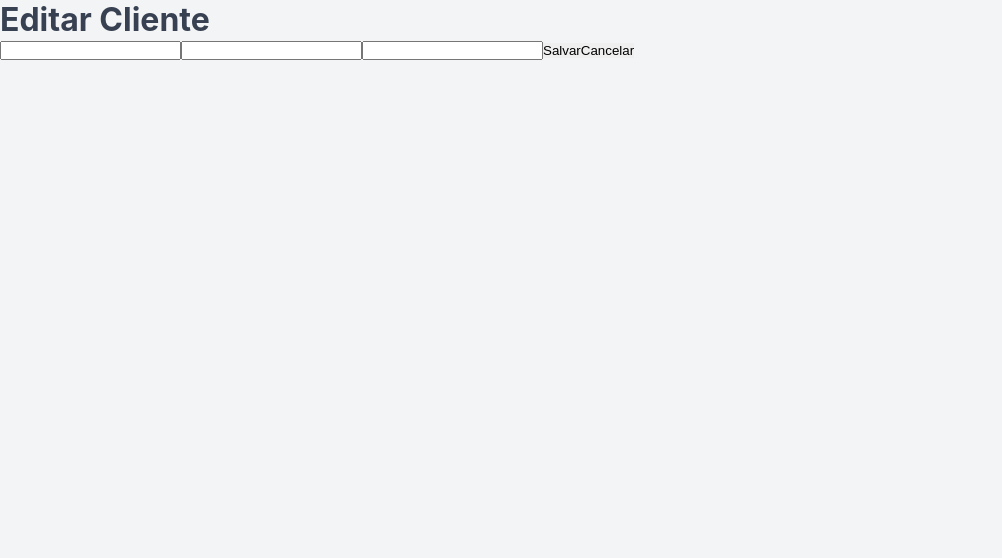
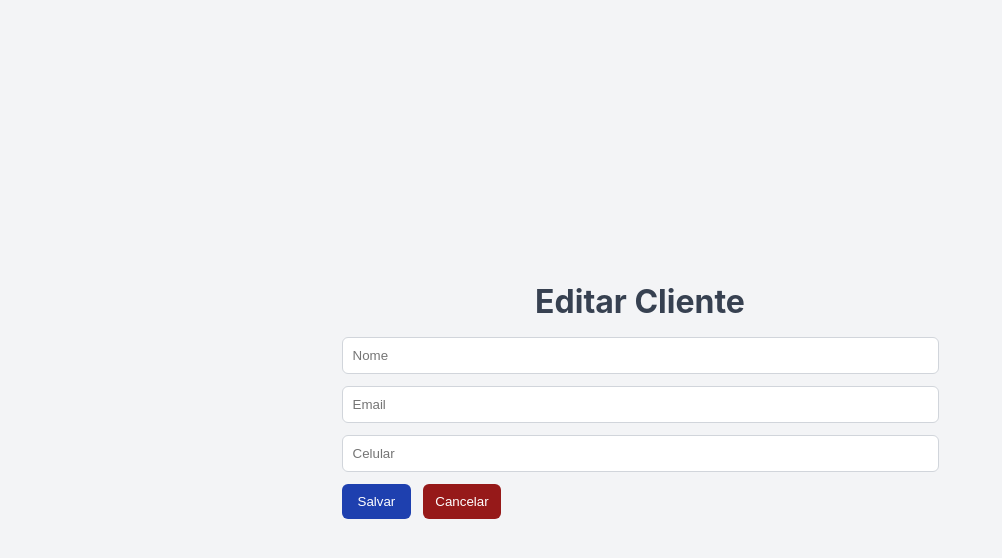
Before and after one commit to Adriel-Rocha/simplebiz-manager, a React (Vite) app in the folder frontend/: page /clients/1 in a window 1280 px wide. Shown: the top 558 px of the page, without its empty margins (0-1002 px from the left). Built offline with nearby package versions, Linux system fonts and the light colour scheme; no server answers.

Commit message:
feat: style client form page

```diff
--- a/frontend/src/pages/clients/ClientForm/index.jsx
+++ b/frontend/src/pages/clients/ClientForm/index.jsx
@@ -1,6 +1,7 @@
 import { useEffect, useState } from "react";
 import { createClient, getClientById, updateClient } from "../../../api/clientService";
 import { useNavigate, useParams } from "react-router-dom";
+import './styles.css';
 
 export default function ClientForm() {
   const [form, setForm] = useState({
@@ -49,18 +50,18 @@ export default function ClientForm() {
   }
 
   return (
-    <div>
+    <div className="form-container">
       <h1>{id ? "Editar Cliente" : "Novo Cliente"}</h1>
 
-      <form onSubmit={handleSubmit}>
-        <input name="name" value={form.name} onChange={handleChange} />
-        <input name="email" value={form.email} onChange={handleChange} />
-        <input name="phone" value={form.phone} onChange={handleChange} />
+      <form onSubmit={handleSubmit} className="client-form">
+        <input name="name" value={form.name} placeholder="Nome" onChange={handleChange} />
+        <input name="email" value={form.email} placeholder="Email" onChange={handleChange} />
+        <input name="phone" value={form.phone} placeholder="Celular" onChange={handleChange} />
 
-        <button type="submit">Salvar</button>
-        <button type="button" onClick={() => navigate("/clients")}>
-          Cancelar
-        </button>
+        <div className="form-actions">
+          <button type="submit" className="btn-primary">Salvar</button>
+          <button type="button" className="btn-danger" onClick={() => navigate("/clients")}>Cancelar</button>
+        </div>
       </form>
     </div>
   );
--- /dev/null
+++ b/frontend/src/pages/clients/ClientForm/styles.css
@@ -0,0 +1,29 @@
+.form-container {
+  height: 100vh;
+  display: flex;
+  flex-direction: column;
+  align-items: center;
+  justify-content: center;
+}
+
+.form-container h1 {
+  margin-bottom: 16px;
+  text-align: center;
+}
+
+.client-form {
+  max-width: 600px;
+}
+
+.client-form input {
+  width: 100%;
+  margin-bottom: 12px;
+  padding: 10px;
+  border: 1px solid var(--gray-300);
+  border-radius: 6px;
+}
+
+.form-actions {
+  display: flex;
+  gap: 12px;
+}
--- a/frontend/src/styles/layout.css
+++ b/frontend/src/styles/layout.css
@@ -12,19 +12,23 @@
 }
 
 .btn-primary {
-  background: var(--primary);
+  background: var(--primary-dark);
   color: white;
   padding: 10px 16px;
   border-radius: 6px;
 }
 
 .btn-primary:hover {
-  background: var(--primary-dark);
+  background: var(--primary);
 }
 
 .btn-danger {
-  background: var(--danger);
+  background: var(--danger-dark);
   color: white;
   padding: 8px 12px;
   border-radius: 6px;
 }
+
+.btn-danger:hover {
+  background: var(--danger);
+}
--- a/frontend/src/styles/variables.css
+++ b/frontend/src/styles/variables.css
@@ -2,6 +2,7 @@
   --primary: #2563eb;
   --primary-dark: #1e40af;
   --danger: #dc2626;
+  --danger-dark: #961919;
   --gray-100: #f3f4f6;
   --gray-300: #d1d5db;
   --gray-700: #374151;
```
